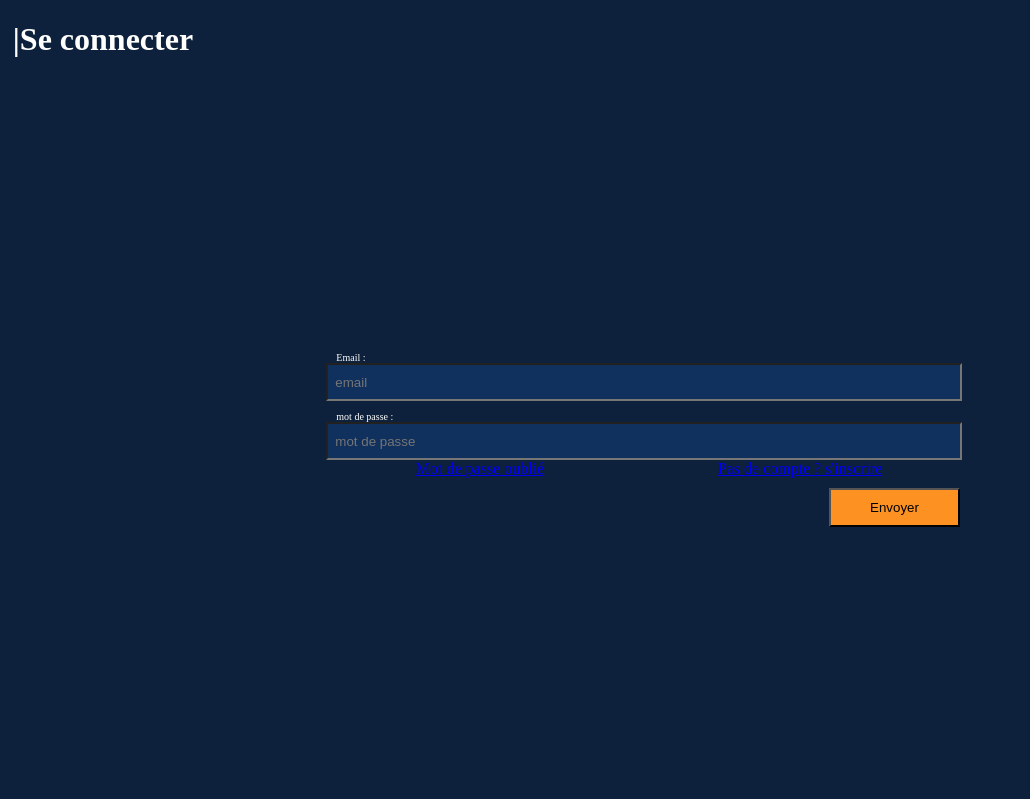
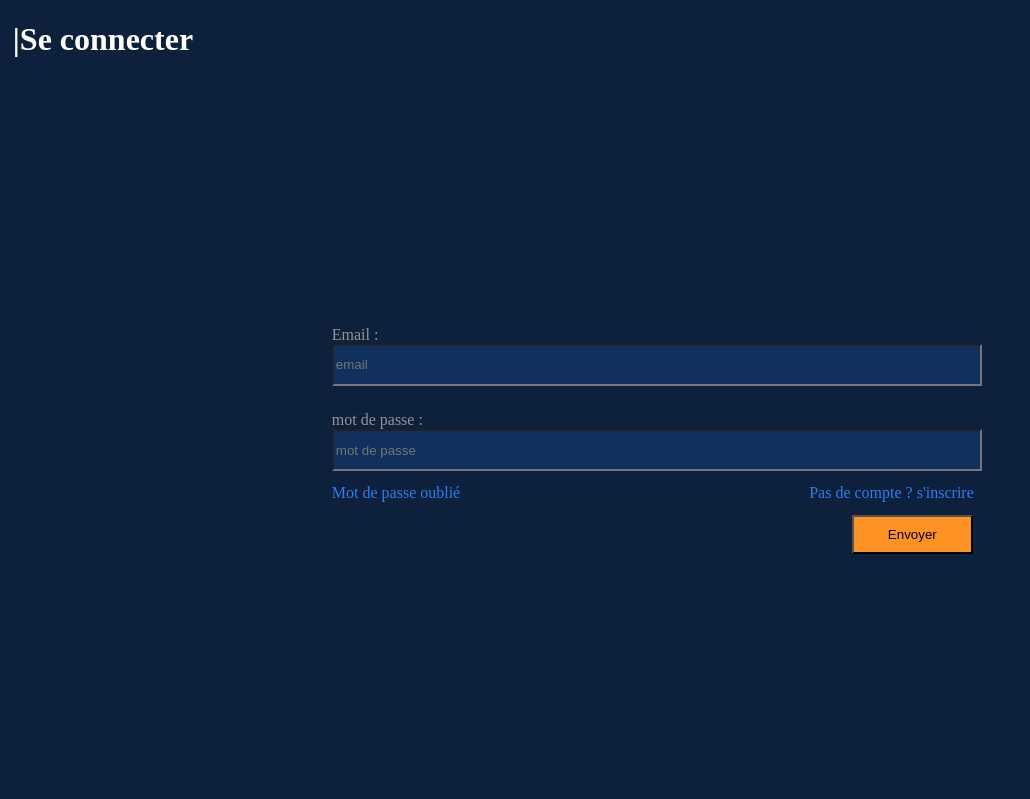
Before and after one commit to Natacha641/projet_quizz, a PHP site: page /connexion.php in a window 1280 px wide. Shown: the top 799 px of the page, without its empty margins (0-1030 px from the left). Before the commit the page ends 527 px from the top, so only its background shows below. Run offline with PHP 8.4, Linux system fonts and the light colour scheme.

Commit message:
correction fichiers

```diff
--- a/connexion.css
+++ b/connexion.css
@@ -1,28 +1,52 @@
-input{
-    height: 4vh;
+.formContainer {
+  width: 100vw;
+  height: 100vw;
+  display: flex;
+  flex-direction: column;
+  align-items: center;
 }
 
-input::placeholder{
-    padding-left: 5px;
+form {
+  display: flex;
+  flex-direction: column;
+  /*classe les div par colonne*/
+  justify-content: center;
+  /* centre horizontalement */
+  align-items: center;
+  /* centre verticalement */
+  width: 100vw;
+  height: 90vh;
 }
 
-label {
-  margin-bottom: 0px;
+.champ {
+  width: 642px;
+  height: 60px;
+  display: flex;
+  flex-direction: column;
 }
 
-.stack {
+.contentChamp {
+  width: 642px;
+  height: 39px;
+}
+
+.liens {
   display: flex;
-  flex-direction: column;
-  gap: 1px;
+  justify-content: space-between; /* répartit les liens aux extrémités */
+  align-items: center;
+  width: 642px; /* même largeur que les champs */
+}
+
+.lien {
+  text-decoration: none;
+}
+
+.button{
+  width:640px;
+  text-align:right;
 }
 
 button{
-    width:131px;
-    justify-items: right;
-    height:39px;
-    justify-content: right;
+  width:121px;
+  height:39px;
 }
-
-.buttonContainer{
-    width:50vw;
-}
--- a/connexion.php
+++ b/connexion.php
@@ -12,24 +12,26 @@
 
 <body class="BGBlue margin1">
     <h1 class="white">|Se connecter</h1>
-    <div class="center flex t100">
-        <form action="" method="post" class="center t100 h90vh flex wrap column margin0">
-            <div class="column t50 ">
-                <label for="email" class="left white size10  ">Email :</label>
-                <input type="email" id="email" name="email" class="t100 BGMediumBlue marginTop-10" placeholder="email" required>
+    <div class="formContainer">
+        <form action="" method="post" class="">
+            <div class="champ margin1">
+                <label for="email" class="nomChamp whiteGrey">Email :</label>
+                <input type="email" id="email" name="email" class="contentChamp BGMediumBlue" placeholder="email"
+                    required>
             </div>
-            <div class="column t50 wrap">
-                <label for="password" class="t100 left white size10 margin0">mot de passe :</label>
-                <input type="password" id="password" name="password" class="t100 BGMediumBlue marginTop-10" placeholder="mot de passe" required>
+            <div class="champ margin1">
+                <label for="password" class="nomChamp whiteGrey">mot de passe :</label>
+                <input type="password" id="password" name="password" class="contentChamp BGMediumBlue"
+                    placeholder="mot de passe" required>
             </div>
-            <div class="flex  buttonContainer ">
+            <div class="liens ">
 
-                <a href="forgetpassword.php" class="space-between t100">Mot de passe oublié</a>
-                <a href="inscription.php" class="space between t100">Pas de compte ? s'inscrire<a>
+                <a href="forgetpassword.php" class="lien lightBlue">Mot de passe oublié</a>
+                <a href="inscription.php" class="lien lightBlue">Pas de compte ? s'inscrire</a>
 
             </div>
-            <div class="right buttonContainer">
-                <button type="submit" class="BGOrange">Envoyer</button>
+            <div class="button margin1">
+                <button type="submit" class="BGOrange" name="envoyer">Envoyer</button>
             </div>
         </form>
     </div>
--- a/style.css
+++ b/style.css
@@ -42,6 +42,9 @@
     color: #fffffe;
 }
 
+.whiteGrey {
+    color: #939393;
+}
 /* font*/
 
 h1 {
@@ -59,7 +62,9 @@ h1 {
 .size12 {
     font-size: 12px;
 }
-
+.size20 {
+    font-size: 20px;
+}
 .size24 {
     font-size: 24px;
 }
```
